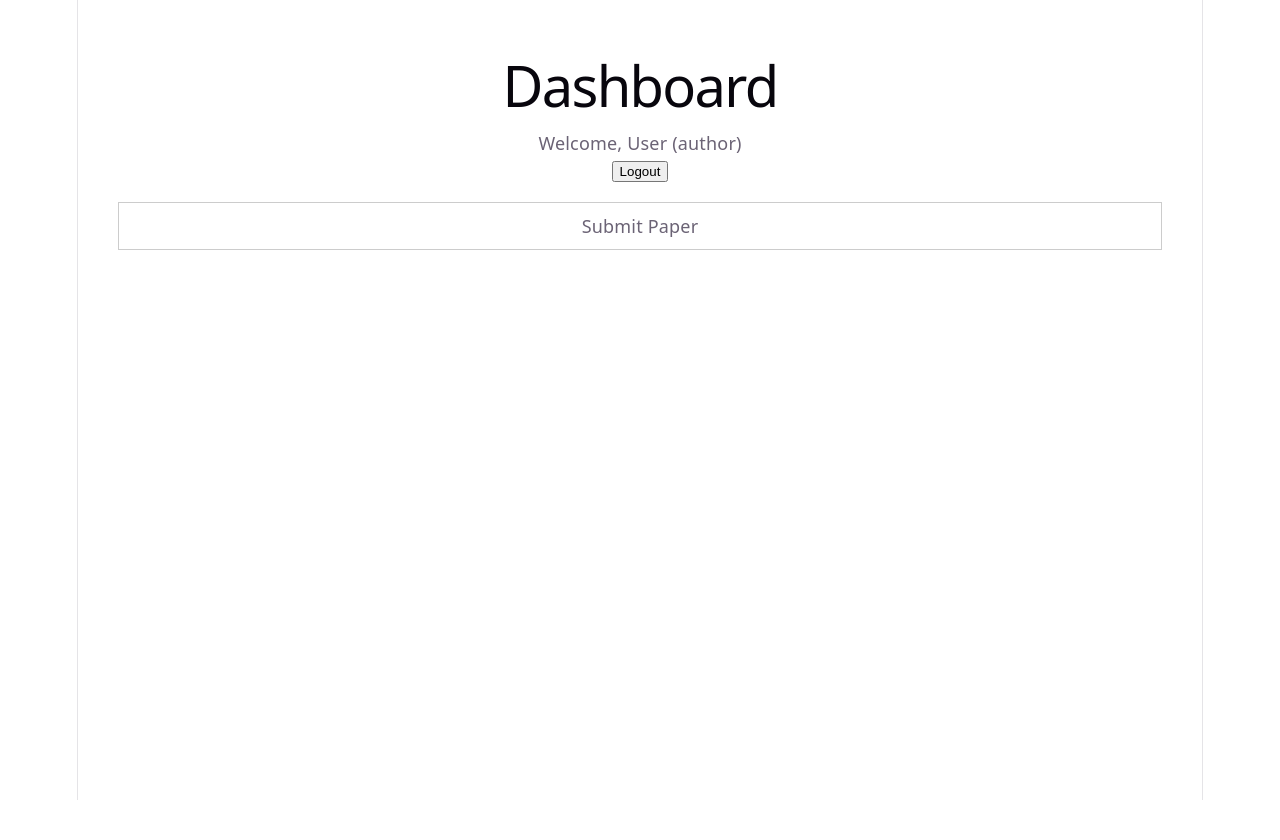
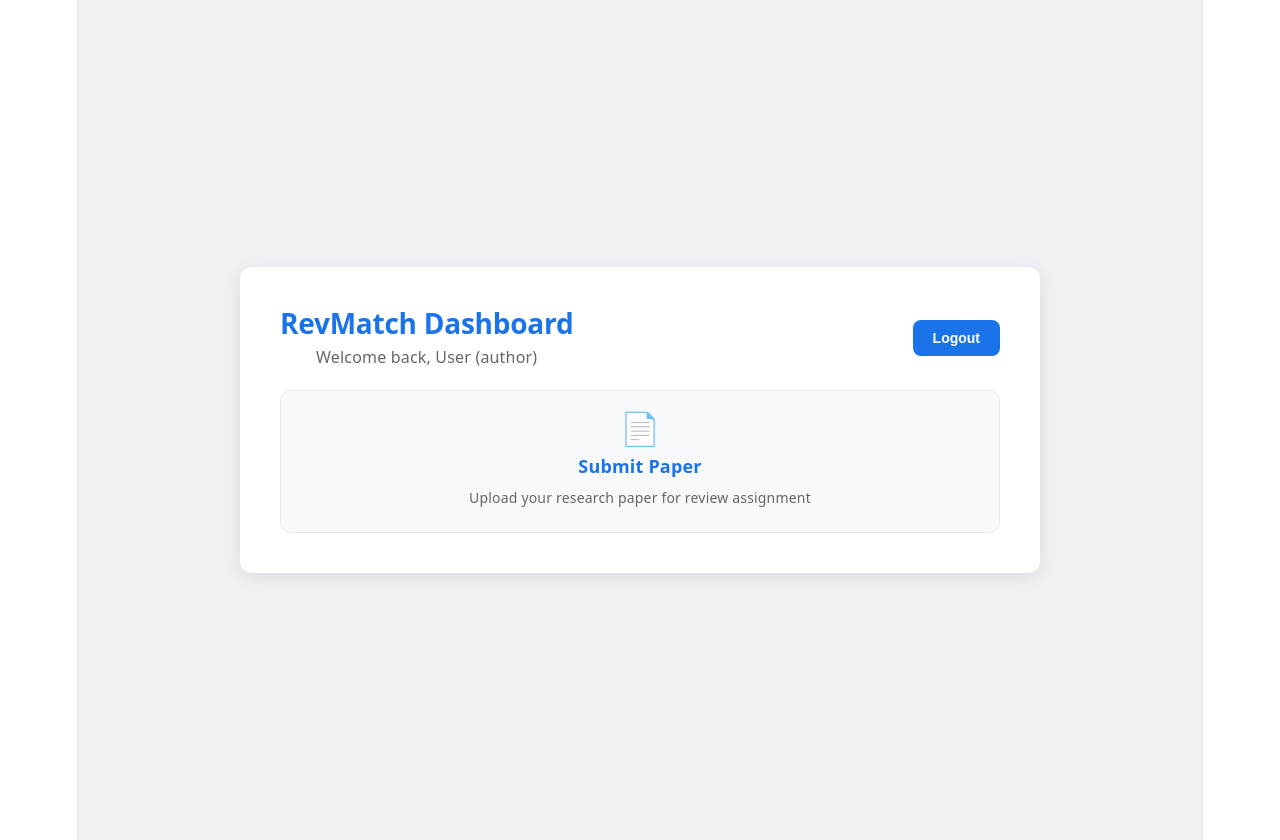
Before and after one commit to dexteress13/EC360-Project, a React (Vite) app in the folder client/: page /dashboard in a window 1280 px wide. Before the commit the page ends 800 px from the top, so only its background shows below. Built offline with nearby package versions, Linux system fonts and the light colour scheme.

Commit message:
Correction

```diff
--- a/client/src/pages/Dashboard.jsx
+++ b/client/src/pages/Dashboard.jsx
@@ -16,6 +16,7 @@ export default function Dashboard() {
     {
       title: "Submit Paper",
       path: "/submit-paper",
+      description: "Upload your research paper for review assignment",
     },
   ];
 
@@ -23,10 +24,12 @@ export default function Dashboard() {
     {
       title: "Create Reviewer Profile",
       path: "/reviewer-profile",
+      description: "Add new expert reviewers to the system",
     },
     {
       title: "Assign Reviewer",
       path: "/assignment",
+      description: "Automatically match papers with best reviewers",
     },
   ];
 
@@ -34,6 +37,7 @@ export default function Dashboard() {
     {
       title: "My Assigned Papers",
       path: "/assignment",
+      description: "View and manage your assigned papers",
     },
   ];
 
@@ -45,28 +49,114 @@ export default function Dashboard() {
       : authorCards;
 
   return (
-    <div style={{ padding: "40px" }}>
-      <h1>Dashboard</h1>
-      <p>Welcome, {user.name || "User"} ({role})</p>
+    <div style={styles.container}>
+      <div style={styles.card}>
+        <div style={styles.header}>
+          <div>
+            <h2 style={styles.title}>RevMatch Dashboard</h2>
+            <p style={styles.subtitle}>Welcome back, {user.name || "User"} ({role})</p>
+          </div>
+          <button style={styles.logoutButton} onClick={handleLogout}>
+            Logout
+          </button>
+        </div>
 
-      <button onClick={handleLogout}>Logout</button>
-
-      <div style={{ marginTop: "20px" }}>
+        <div style={styles.cardsGrid}>
           {cards.map((card) => (
             <div
               key={card.path}
-            style={{
-              border: "1px solid #ccc",
-              padding: "10px",
-              marginBottom: "10px",
-              cursor: "pointer",
-            }}
+              style={styles.cardItem}
               onClick={() => navigate(card.path)}
             >
-            {card.title}
+              <div style={styles.cardIcon}>📄</div>
+              <h3 style={styles.cardTitle}>{card.title}</h3>
+              <p style={styles.cardDescription}>{card.description}</p>
             </div>
           ))}
         </div>
       </div>
+    </div>
   );
 }
+
+const styles = {
+  container: {
+    minHeight: "100vh",
+    display: "flex",
+    alignItems: "center",
+    justifyContent: "center",
+    backgroundColor: "#f0f2f5",
+    padding: "20px",
+  },
+  card: {
+    backgroundColor: "#fff",
+    borderRadius: "12px",
+    boxShadow: "0 4px 20px rgba(0,0,0,0.1)",
+    width: "100%",
+    maxWidth: "800px",
+  },
+  header: {
+    padding: "40px 40px 20px",
+    display: "flex",
+    justifyContent: "space-between",
+    alignItems: "center",
+    flexWrap: "wrap",
+    gap: "20px",
+  },
+  title: {
+    fontSize: "28px",
+    fontWeight: "700",
+    color: "#1a73e8",
+    margin: "0 0 4px 0",
+  },
+  subtitle: {
+    color: "#666",
+    fontSize: "16px",
+    margin: 0,
+  },
+  logoutButton: {
+    padding: "10px 20px",
+    backgroundColor: "#1a73e8",
+    color: "#fff",
+    border: "none",
+    borderRadius: "8px",
+    fontSize: "14px",
+    fontWeight: "600",
+    cursor: "pointer",
+    transition: "background-color 0.2s",
+  },
+  cardsGrid: {
+    padding: "0 40px 40px",
+    display: "grid",
+    gridTemplateColumns: "repeat(auto-fit, minmax(280px, 1fr))",
+    gap: "20px",
+  },
+  cardItem: {
+    backgroundColor: "#f8f9fa",
+    borderRadius: "10px",
+    padding: "24px",
+    cursor: "pointer",
+    transition: "all 0.2s ease",
+    border: "1px solid #e9ecef",
+  },
+  cardItemHover: {
+    transform: "translateY(-4px)",
+    boxShadow: "0 8px 25px rgba(26, 115, 232, 0.15)",
+  },
+  cardIcon: {
+    fontSize: "32px",
+    marginBottom: "12px",
+  },
+  cardTitle: {
+    fontSize: "18px",
+    fontWeight: "600",
+    color: "#1a73e8",
+    margin: "0 0 8px 0",
+  },
+  cardDescription: {
+    fontSize: "14px",
+    color: "#666",
+    lineHeight: "1.5",
+    margin: 0,
+  },
+};
--- a/client/src/pages/Signup.jsx
+++ b/client/src/pages/Signup.jsx
@@ -13,6 +13,7 @@ export default function Signup() {
 
   const [error, setError] = useState("");
   const [message, setMessage] = useState("");
+  const [loading, setLoading] = useState(false);
 
   const handleChange = (e) => {
     setFormData({ ...formData, [e.target.name]: e.target.value });
@@ -20,6 +21,7 @@ export default function Signup() {
 
   const handleSubmit = async (e) => {
     e.preventDefault();
+    setLoading(true);
     setError("");
     setMessage("");
 
@@ -37,46 +39,183 @@ export default function Signup() {
       if (!res.ok) {
         setError(data.message);
       } else {
-        setMessage("Signup successful!");
+        setMessage("Signup successful! Redirecting...");
         setTimeout(() => navigate("/login"), 1500);
       }
     } catch {
-      setError("Server error");
+      setError("Server error. Please try again.");
+    } finally {
+      setLoading(false);
     }
   };
 
   return (
-    <div style={{ padding: "40px" }}>
-      <h2>Signup</h2>
+    <div style={styles.container}>
+      <div style={styles.card}>
+        <h2 style={styles.title}>RevMatch</h2>
+        <p style={styles.subtitle}>Sign up for RevMatch</p>
 
-      {error && <p style={{ color: "red" }}>{error}</p>}
-      {message && <p style={{ color: "green" }}>{message}</p>}
+        {message && <p style={styles.success}>{message}</p>}
+        {error && <p style={styles.error}>{error}</p>}
 
         <form onSubmit={handleSubmit}>
-        <input name="name" placeholder="Name" onChange={handleChange} required />
-        <br /><br />
+          <div style={styles.inputGroup}>
+            <label style={styles.label}>Full Name</label>
+            <input
+              style={styles.input}
+              type="text"
+              name="name"
+              placeholder="Enter your full name"
+              value={formData.name}
+              onChange={handleChange}
+              required
+              disabled={loading}
+            />
+          </div>
 
-        <input name="email" placeholder="Email" onChange={handleChange} required />
-        <br /><br />
+          <div style={styles.inputGroup}>
+            <label style={styles.label}>Email</label>
+            <input
+              style={styles.input}
+              type="email"
+              name="email"
+              placeholder="Enter your email"
+              value={formData.email}
+              onChange={handleChange}
+              required
+              disabled={loading}
+            />
+          </div>
 
-        <input name="password" type="password" placeholder="Password" onChange={handleChange} required />
-        <br /><br />
+          <div style={styles.inputGroup}>
+            <label style={styles.label}>Password</label>
+            <input
+              style={styles.input}
+              type="password"
+              name="password"
+              placeholder="Create a password"
+              value={formData.password}
+              onChange={handleChange}
+              required
+              disabled={loading}
+            />
+          </div>
 
-        {/* 🔥 ROLE DROPDOWN */}
-        <select name="role" value={formData.role} onChange={handleChange}>
+          <div style={styles.inputGroup}>
+            <label style={styles.label}>Role</label>
+            <select
+              style={styles.input}
+              name="role"
+              value={formData.role}
+              onChange={handleChange}
+              disabled={loading}
+            >
               <option value="author">Author</option>
               <option value="editor">Editor</option>
               <option value="reviewer">Reviewer</option>
             </select>
+          </div>
 
-        <br /><br />
-
-        <button type="submit">Signup</button>
+          <button style={styles.button} type="submit" disabled={loading}>
+            {loading ? "Creating Account..." : "Sign Up"}
+          </button>
         </form>
 
-      <p>
-        Already have an account? <Link to="/login">Login</Link>
+        <p style={styles.link}>
+          Already have an account? <Link to="/login" style={styles.linkText}>Login</Link>
         </p>
+      </div>
     </div>
   );
 }
+
+const styles = {
+  container: {
+    minHeight: "100vh",
+    display: "flex",
+    alignItems: "center",
+    justifyContent: "center",
+    backgroundColor: "#f0f2f5",
+    padding: "20px",
+  },
+  card: {
+    backgroundColor: "#fff",
+    padding: "40px",
+    borderRadius: "12px",
+    boxShadow: "0 4px 20px rgba(0,0,0,0.1)",
+    width: "100%",
+    maxWidth: "420px",
+  },
+  title: {
+    textAlign: "center",
+    fontSize: "28px",
+    fontWeight: "700",
+    color: "#1a73e8",
+    marginBottom: "4px",
+  },
+  subtitle: {
+    textAlign: "center",
+    color: "#666",
+    marginBottom: "24px",
+    fontSize: "14px",
+  },
+  inputGroup: {
+    marginBottom: "16px",
+  },
+  label: {
+    display: "block",
+    marginBottom: "6px",
+    fontSize: "13px",
+    fontWeight: "500",
+    color: "#333",
+  },
+  input: {
+    width: "100%",
+    padding: "10px 12px",
+    borderRadius: "8px",
+    border: "1px solid #ddd",
+    fontSize: "14px",
+    outline: "none",
+    boxSizing: "border-box",
+    transition: "border-color 0.2s",
+  },
+  button: {
+    width: "100%",
+    padding: "12px",
+    backgroundColor: "#1a73e8",
+    color: "#fff",
+    border: "none",
+    borderRadius: "8px",
+    fontSize: "15px",
+    fontWeight: "600",
+    cursor: "pointer",
+    marginTop: "8px",
+  },
+  success: {
+    backgroundColor: "#e6f4ea",
+    color: "#2d7a3a",
+    padding: "10px",
+    borderRadius: "6px",
+    fontSize: "13px",
+    marginBottom: "12px",
+  },
+  error: {
+    backgroundColor: "#fce8e6",
+    color: "#c5221f",
+    padding: "10px",
+    borderRadius: "6px",
+    fontSize: "13px",
+    marginBottom: "12px",
+  },
+  link: {
+    textAlign: "center",
+    marginTop: "20px",
+    fontSize: "14px",
+    color: "#666",
+  },
+  linkText: {
+    color: "#1a73e8",
+    textDecoration: "none",
+    fontWeight: "500",
+  },
+};
```
Lines whose indentation alone changed are shown as unchanged.
